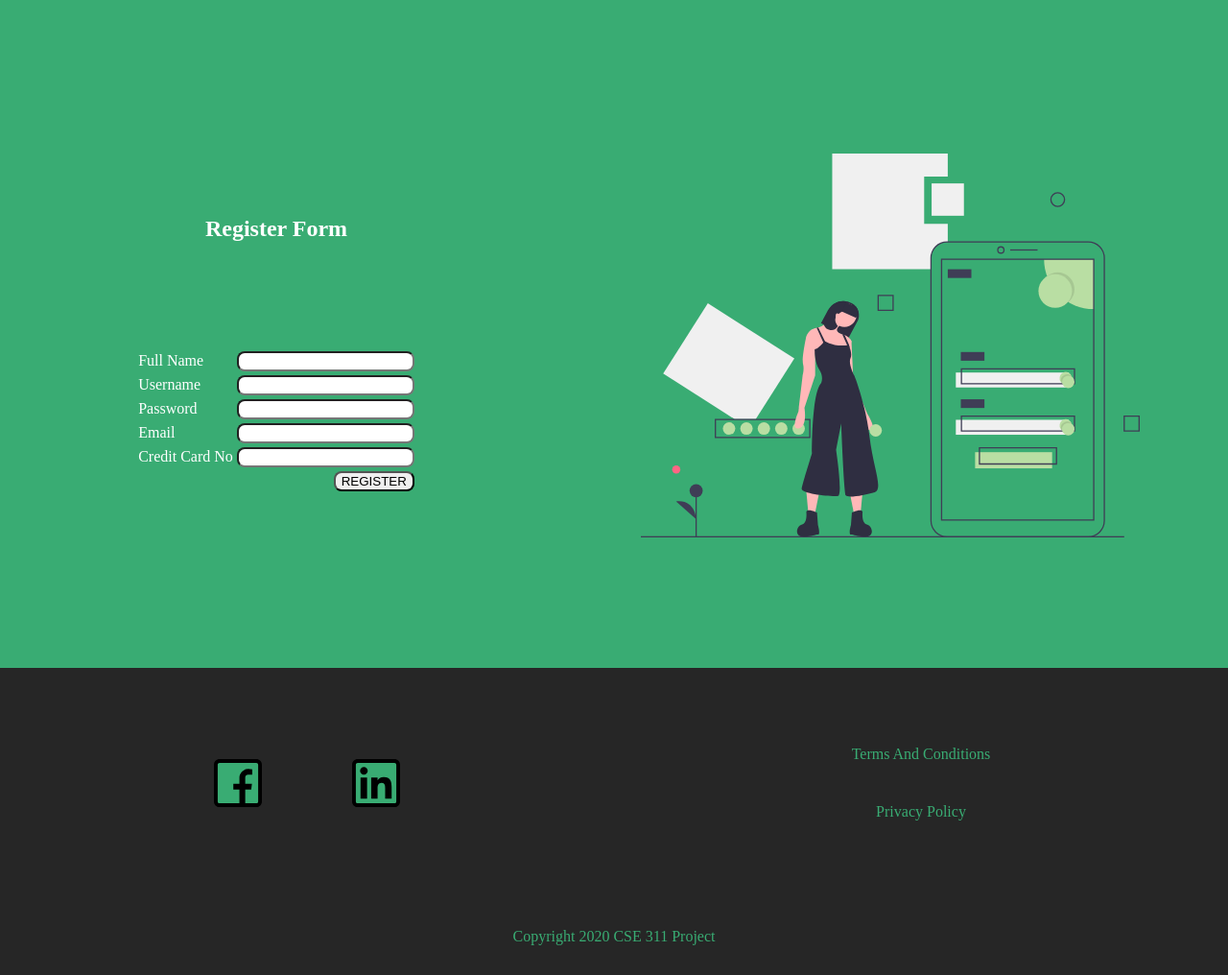
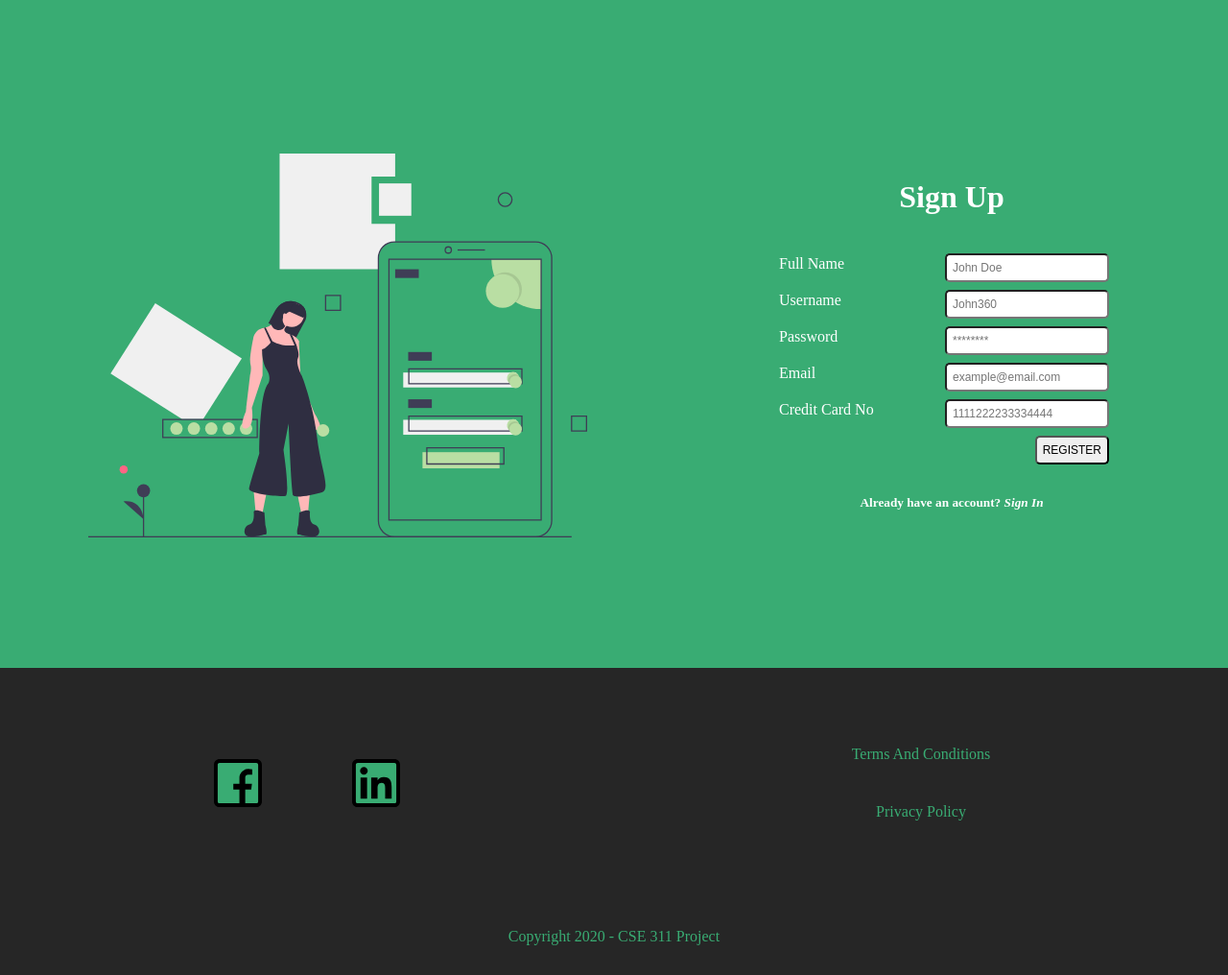
Before and after one commit to Awsaf780/project311-travel-management, a PHP site: page /signup.php in a window 1280 px wide. Shown: the part 84-1100 px from the top of the page at 96% size. Run offline with PHP 8.4, Linux system fonts and the light colour scheme.

Commit message:
Changed Signup form table to div Minor Style Improvements in Text fields

```diff
--- a/footer.php
+++ b/footer.php
@@ -18,7 +18,7 @@
 		</div>
 
 		<div class="foot3">
-			<div class="link"><a>Copyright 2020 CSE 311 Project</a></div>
+			<div class="link"><a>Copyright 2020 - CSE 311 Project</a></div>
 		</div>
 	</div>
   </body>
--- a/header.php
+++ b/header.php
@@ -8,7 +8,7 @@
  <header class="profile-header">
 	<div class="container">
 		<h1 class="mh-logo-profile">
-			<a href="welcome.php">Travel</a>
+			<a href="welcome.php">Homepage</a>
 		</h1>
 		<nav class="profile-nav">
 			<ul class="profile-nav-list">
--- a/signup.php
+++ b/signup.php
@@ -90,45 +90,49 @@
   <div class="register">
     <div class="feature-register">
 
+      <div class="register-img"><img src="images/register.svg"></div>
+
       <div class="register-text">
-        <div><h2>Register Form</h2></div>
+        <div><h1>Sign Up</h1></div>
         <div>
-          <form class="white" action="signup.php" method="POST">
+          <form style="width: 45vh" action="signup.php" method="POST">
 
-            <table>
-              <tr>
-                <td><label for="usr">Full Name</label></td>
-                <td><input type="text" id="usr" name="fullname"></td>
-              </tr>
-              <tr>
-                <td><label for="subj">Username</label></td>
-                <td><input type="text" name="username"></td>
-              </tr>
-              <tr>
-                <td><label for="clas">Password</label></td>
-                <td><input type="password" name="pass"></td>
-              </tr>
-              <tr>
-                <td><label for="tst">Email</label></td>
-                <td><input type="Email" name="email"></td>
-              </tr>
-              <tr>
-                <td><label for="scr">Credit Card No</label></td>
-                <td><input type="number" id="scr" name="card_no"></td>
-              </tr>
-              <tr>
-                <td></td>
-                <td style="text-align: right;"><input type="submit" id="submit" name="submit" value="REGISTER" href="#"></td>
-              </tr>
-            </table>
+            <div class="register-form">
+              <label for="usr">Full Name</label>
+              <input type="text" id="usr" name="fullname" required placeholder="John Doe">
+            </div>
+            <div class="register-form">
+              <label for="subj">Username</label>
+              <input type="text" name="username" required placeholder="John360">
+            </div>
+            <div class="register-form">
+              <label for="clas">Password</label>
+              <input type="password" name="pass" required placeholder="********">
+            </div>
+            <div class="register-form">
+              <label for="tst">Email</label>
+              <input type="Email" name="email" required placeholder="example@email.com">
+            </div>
+            <div class="register-form">
+              <label for="scr">Credit Card No</label>
+              <input type="number" id="scr" name="card_no" required placeholder="1111222233334444">
+            </div>
+            <div class="register-form">
+              <label for=""></label>
+              <input type="submit" id="submit" name="submit" value="REGISTER" href="#">
+            </div>
 
           </form>
+        </div>
 
-        </div>
+        <div style="color: white">
+   				<h5>Already have an account? <a style="color: white; text-decoration: none" href="index.php"><i>Sign In</i></a></h5>
+   			</div>
 
       </div>
 
-      <div class="register-img"><img src="images/register.svg"></div>
+
+
 
 
 
--- a/styles.css
+++ b/styles.css
@@ -132,7 +132,11 @@ body {
 	color: white;
 }
 .login-form .login-box, .login-button {
-	border-radius: 8px;
+	border-radius: 5px;
+	padding: 6px;
+  margin-top: 8px;
+  margin-right: 16px;
+  font-size: 12px;
 }
 
 /*####### INDEX PACKAGE ################*/
@@ -274,9 +278,17 @@ body {
 	color: white;
 }
 .register-text form input {
-	border-radius: 8px;
+	border-radius: 5px;
+	padding: 6px;
+  margin-top: 8px;
+  margin-right: 16px;
+  font-size: 12px;
 }
-
+.register-form {
+	display: flex;
+	justify-content: space-between;
+	align-items: center;
+}
 /* ############ FOOTER ############### */
 
 .footer {
@@ -335,18 +347,16 @@ body {
 }
 
 /* ######## WELCOME SEARCH ########### */
-.topnav {
+
+.search-box {
 	display: flex;
-	justify-content: space-around;
+	justify-content: center;
 	align-items: center;
-	flex-direction: column-reverse;
 }
 .topnav input[type=text] {
   padding: 6px;
   margin-top: 8px;
   margin-right: 16px;
   font-size: 17px;
+	border: none;
 }
-.topnav .search {
-	max-width: 10px;
-}
```
Also changed, not shown: index.php (+5 -3 lines), welcome.php (+10 -5 lines).
